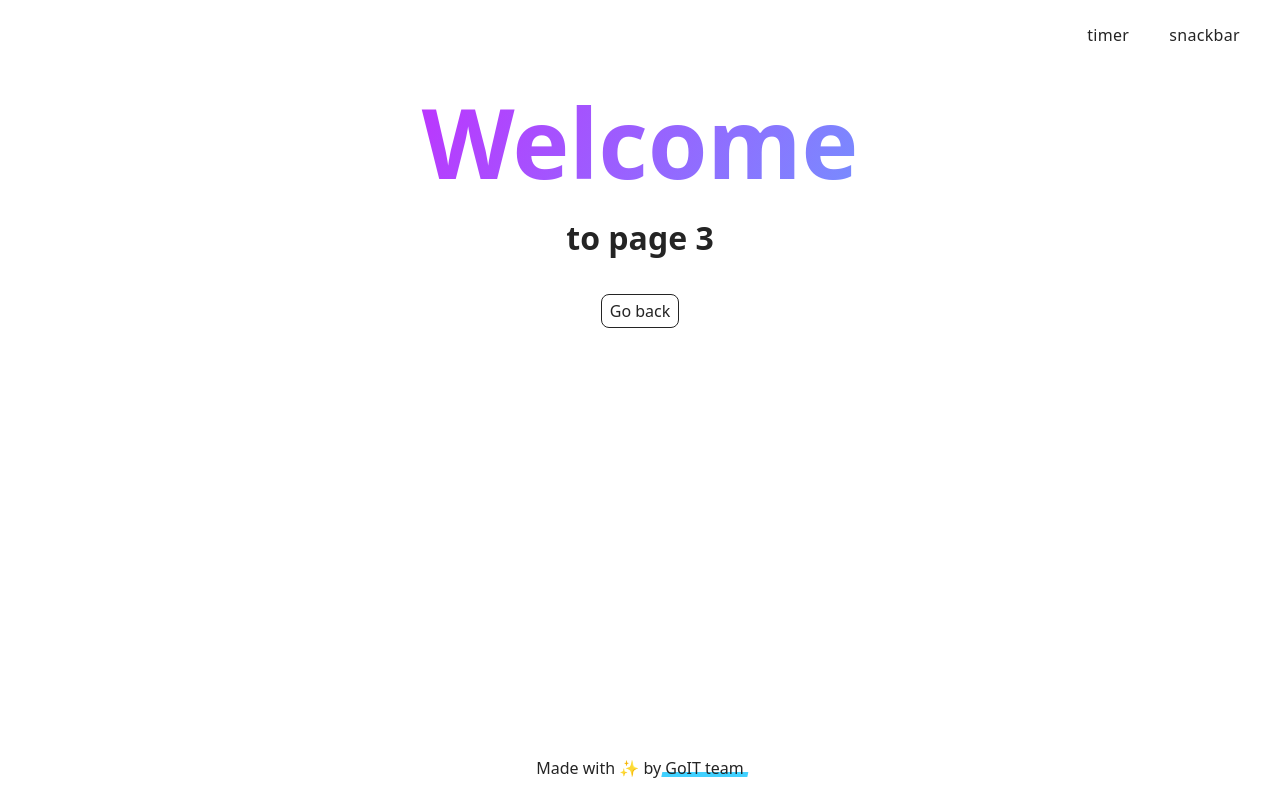
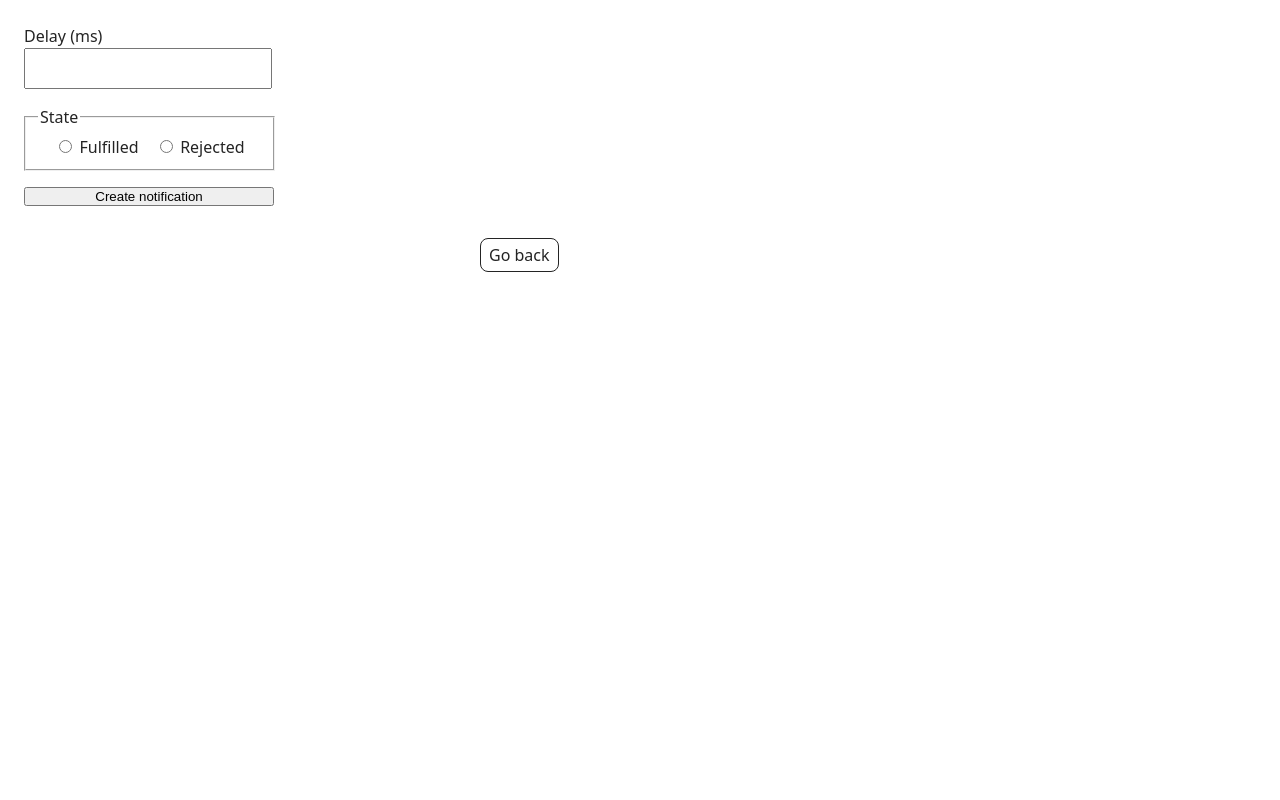
Before and after one commit to Anastasiya-Shtukar/goit-js-hw-10, a website built with Vite: page src/02-snackbar.html in a window 1280 px wide. Built offline with nearby package versions, Linux system fonts and the light colour scheme.

Commit message:
snackbar-01

```diff
--- a/package.json
+++ b/package.json
@@ -18,6 +18,7 @@
   "license": "ISC",
   "dependencies": {
     "flatpickr": "^4.6.13",
+    "izitoast": "^1.4.0",
     "vite-plugin-full-reload": "^1.2.0",
     "vite-plugin-html-inject": "^1.1.2"
   }
--- a/src/02-snackbar.html
+++ b/src/02-snackbar.html
@@ -4,25 +4,48 @@
     <meta charset="UTF-8" />
     <meta http-equiv="X-UA-Compatible" content="IE=edge" />
     <meta name="viewport" content="width=device-width, initial-scale=1.0" />
-    <title>Page 3</title>
+    <script src="./js/02-snackbar.js" type="module"></script>
+    <title>snackbar</title>
     <link rel="stylesheet" href="./css/styles.css" />
   </head>
   <body>
-    <load
-      src="./partials/header.html"
-      icon-path="./img/sprite.svg#logo"
-      highlight-curr="active"
-    />
+    <form class="form">
+      <label>
+        Delay (ms)
+        <input class="input-delay" type="number" name="delay" required />
+      </label>
 
-    <main>
-      <div class="container">
-        <h1 class="main-title">
-          <span class="main-title-gradient">Welcome</span> to page 3
-        </h1>
-        <load src="./partials/back-link.html" />
-      </div>
-    </main>
+      <fieldset class="result-selection">
+        <legend>State</legend>
+        <label>
+          <input
+            class="radio-fulfilled"
+            type="radio"
+            name="state"
+            value="fulfilled"
+            required
+          />
+          Fulfilled
+        </label>
+        <label>
+          <input
+            class="radio-rejected"
+            type="radio"
+            name="state"
+            value="rejected"
+            required
+          />
+          Rejected
+        </label>
+      </fieldset>
 
-    <load src="./partials/footer.html" />
+      <button class="btn-create-notification" type="submit">
+        Create notification
+      </button>
+    </form>
+
+    <div class="container">
+      <load src="./partials/back-link.html" />
+    </div>
   </body>
 </html>
--- /dev/null
+++ b/src/css/02-snackbar.css
@@ -0,0 +1,26 @@
+.form {
+  margin-top: 24px;
+  margin-left: 24px;
+  display: flex;
+  flex-direction: column;
+  width: 240px;
+  gap: 16px;
+}
+
+.input-delay {
+  width: 240px;
+  height: 35px;
+}
+
+.result-selection {
+  width: 223px;
+  margin: 0;
+  display: flex;
+  justify-content: space-evenly;
+}
+
+.btn-create-notification {
+  width: 250px;
+  margin: 0;
+  padding: 0;
+}
--- a/src/css/styles.css
+++ b/src/css/styles.css
@@ -17,3 +17,4 @@
 @import url('./back-link.css');
 @import url('./footer.css');
 @import url(./01-timer.css);
+@import url(./02-snackbar.css);
--- a/src/js/02-snackbar.js
+++ b/src/js/02-snackbar.js
@@ -0,0 +1,48 @@
+import izitoast from 'izitoast';
+import 'izitoast/dist/css/iziToast.min.css';
+
+const delay = document.querySelector('.input-delay');
+const radioFulfilled = document.querySelector('.radio-fulfilled');
+const radioRejected = document.querySelector('.radio-rejected');
+const btnCreateNotification = document.querySelector(
+  '.btn-create-notification'
+);
+
+const promise = new Promise((resolve, reject) => {
+  setTimeout(() => {
+    if (radioFulfilled.checked) {
+      resolve(
+        izitoast.success({
+          title: '',
+          message: `✅ Fulfilled promise in ${delay.value}ms`,
+          position: 'topRight',
+        })
+      );
+      return;
+    } else if (radioRejected.checked) {
+      reject(
+        izitoast.error({
+          title: '',
+          message: `❌ Rejected promise in ${delay.value}ms`,
+          position: 'topRight',
+        })
+      );
+      return;
+    }
+  }, delay.value);
+});
+
+btnCreateNotification.addEventListener('click', event => {
+  event.preventDefault();
+  promise.then(value => value).catch(error => console.log(error));
+  console.log(radioFulfilled.checked);
+  izitoast.success({
+    title: '',
+    message: `✅ Fulfilled promise in ${delay.value}ms`,
+  });
+  izitoast.error({
+    title: '',
+    message: `❌ Rejected promise in ${delay.value}ms`,
+    position: 'topRight',
+  });
+});
```
Also changed, not shown: src/01-timer.html (+1 -0 lines), src/js/01-timer.js (+16 -5 lines), 1 other file.
